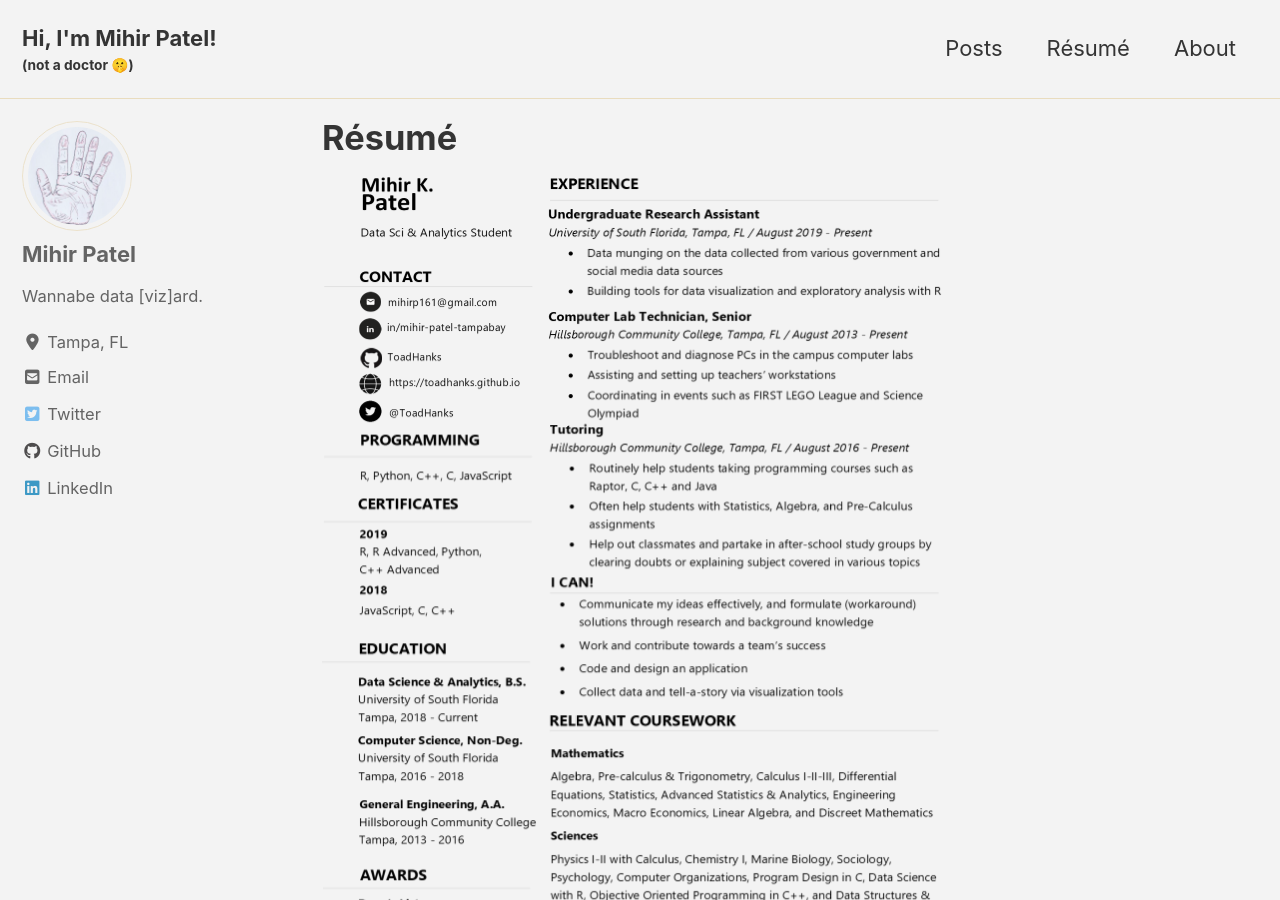
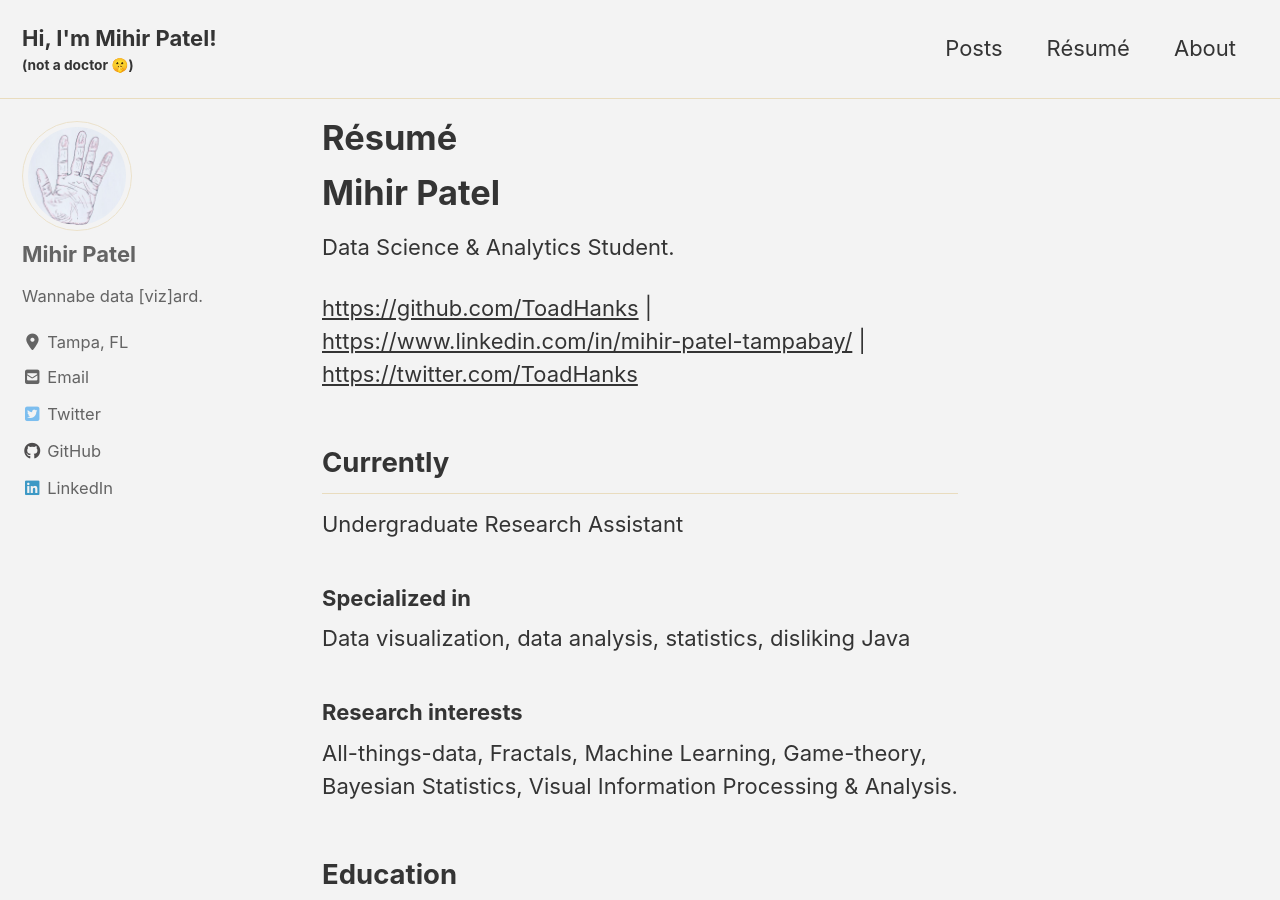
Before and after one commit to mihirp161/mihirp161.github.io, a Jekyll site: the page built from _pages/resume.md, in a window 1280 px wide and 900 px high. Built offline with Jekyll 4.4.1, drawn with Linux system fonts in a browser that asks for light colours; cached includes are drawn as plain includes; nearby versions of some CDN libraries; some of the changed text lies outside the part shown.

Commit message:
Update resume.md

```diff
--- a/_pages/resume.md
+++ b/_pages/resume.md
@@ -4,4 +4,69 @@ permalink: /resume/
 author_profile: true
 header:
 ---
-<img src="{{ site.url }}{{ site.baseurl }}/images/mihir_resume_image.png" alt="">
+# Mihir Patel
+Data Science & Analytics Student.
+
+<div id="webaddress">
+<a href="GitHub">https://github.com/ToadHanks</a>
+| <a href="LinkedIn">https://www.linkedin.com/in/mihir-patel-tampabay/</a>
+| <a href="Twitter">https://twitter.com/ToadHanks</a>
+</div>
+
+
+## Currently
+
+Undergraduate Research Assistant
+
+### Specialized in
+
+Data visualization, data analysis, statistics, disliking Java
+
+
+### Research interests
+
+All-things-data, Fractals, Machine Learning, Game-theory, Bayesian Statistics, Visual Information Processing & Analysis.
+
+
+## Education
+
+`2013-2016`
+__Hillsborough Community College, Tampa__
+
+- Associates in Engineering (Complete)
+
+`August 2016 - now`
+__University of South Florida, Tampa__
+
+- Bachelors in Data Science & Analytics (In-Progress)
+- Bachelors in Computer Science (Non-Degree)
+- Bachelors in Engineering (Incomplete)
+
+
+## Awards
+
+`Dean's List`
+Spring '15, '16, '18
+Fall '14, '15, '17, '19
+
+`Student Excellence Award`
+Academic Excellence in Mathematics '16
+
+
+## Occupation
+
+`August 2019 - now`
+__University of South Florida__, Tampa
+
+- Undergraduate Research Assistant
+
+`September 2014 - now`
+__Hillsborough Community College__, Tampa
+
+- Tutor
+- Lab Technician
+
+
+<!-- ### Footer
+
+Last updated: February 2020 -->
```
